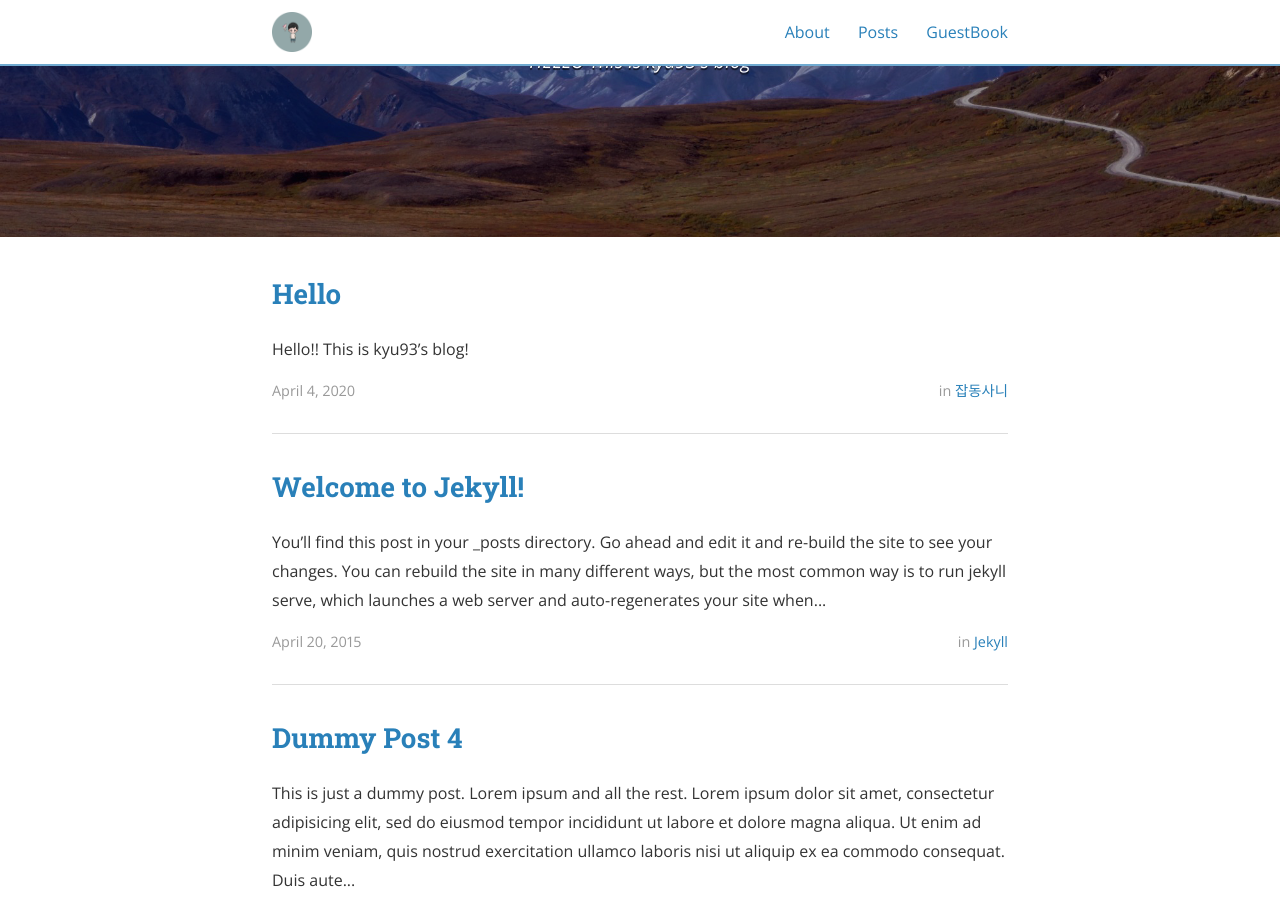
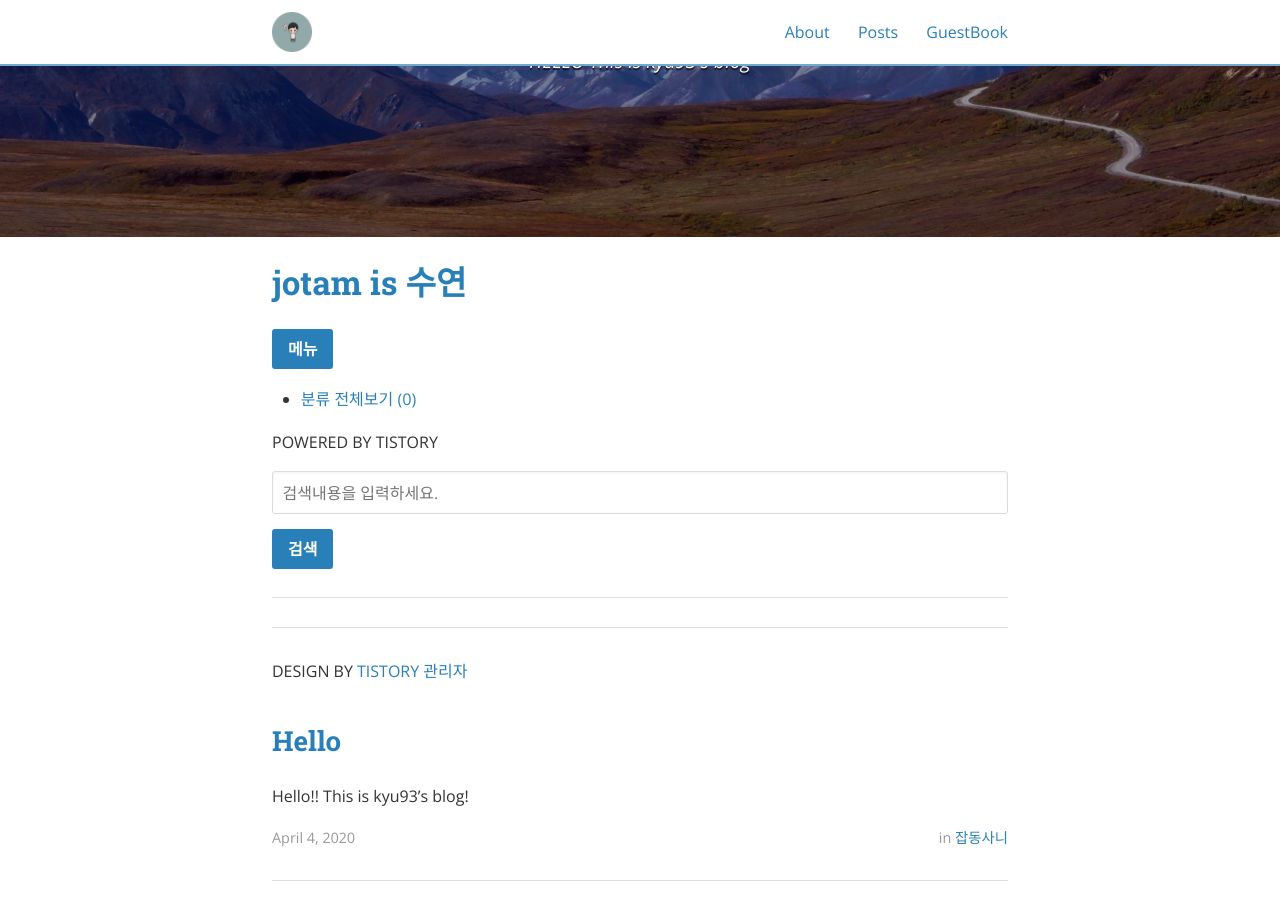
Before and after one commit to kyu93/kyu93.github.io, a Jekyll site: the page built from index.html, in a window 1280 px wide and 900 px high, scrolled down 268 px. Built offline with Jekyll 4.4.1, drawn with Linux system fonts in a browser that asks for light colours; nearby versions of some CDN libraries; the list of posts is cut into pages by our own code.

Commit message:
Update index.html

```diff
--- a/index.html
+++ b/index.html
@@ -15,6 +15,73 @@ pagination:
 </div>
 
 <div class="wrapper">
+
+
+
+
+
+
+
+
+
+
+<div id="wrap">
+  <header id="header">
+    <h1><a href="/">jotam is 수연</a></h1>
+    <button type="button" class="mobile-menu"><span>메뉴</span></button>
+    <div class="menu">
+      <nav id="gnb">
+        <ul class="tt_category">
+  <li class="">
+    <a class="link_tit" href="/category">
+      분류 전체보기             <span class="c_cnt">(0)</span>
+
+          </a>
+
+      </li>
+</ul>
+      </nav>
+      <div class="social-link">
+
+
+
+      </div>
+      <p>POWERED BY TISTORY</p>
+    </div>
+    <div class="search">
+
+          <input type="text" name="search" value="" placeholder="검색내용을 입력하세요." onkeypress="if (event.keyCode == 13) { try{window.location.href='/search/'+looseURIEncode(document.getElementsByName('search')[0].value);document.getElementsByName('search')[0].value='';return false;}catch(e){} }">
+          <button type="submit" onclick="try{window.location.href='/search/'+looseURIEncode(document.getElementsByName('search')[0].value);document.getElementsByName('search')[0].value='';return false;}catch(e){}">검색</button>
+
+    </div>
+  </header>
+  <hr>
+  <section class="container">
+    <article id="content">
+
+
+
+    </article>
+  </section>
+  <hr>
+  <footer id="footer">
+    <p class="copyright">DESIGN BY <a href="#">TISTORY</a> <a href="https://jotam.tistory.com/manage" class="admin">관리자</a></p>
+  </footer>
+</div>
+
+
+
+
+
+
+
+
+
+
+
+
+
+
 <ul class="post-list">
   {% for post in paginator.posts %}
   <li>
```
